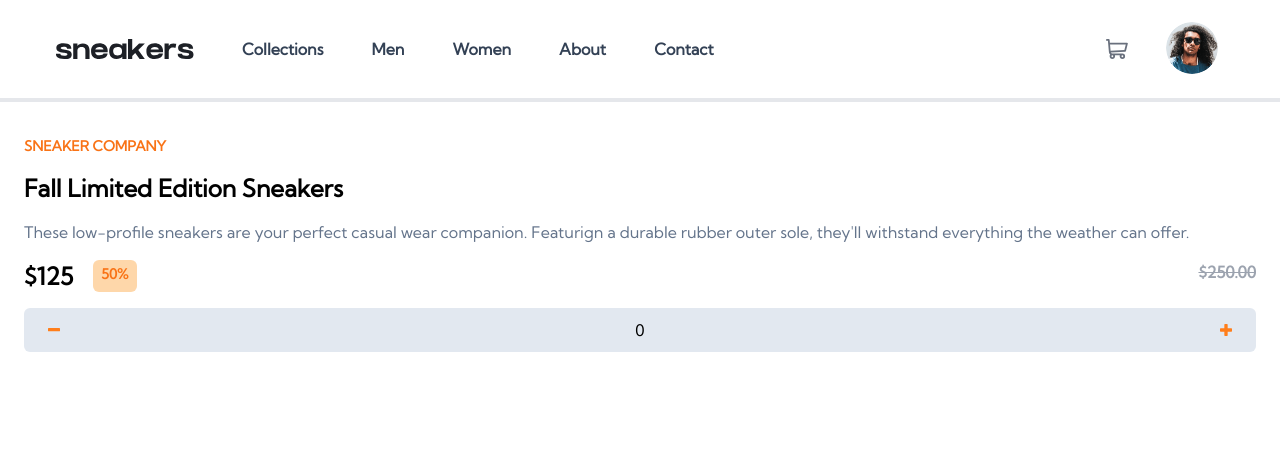
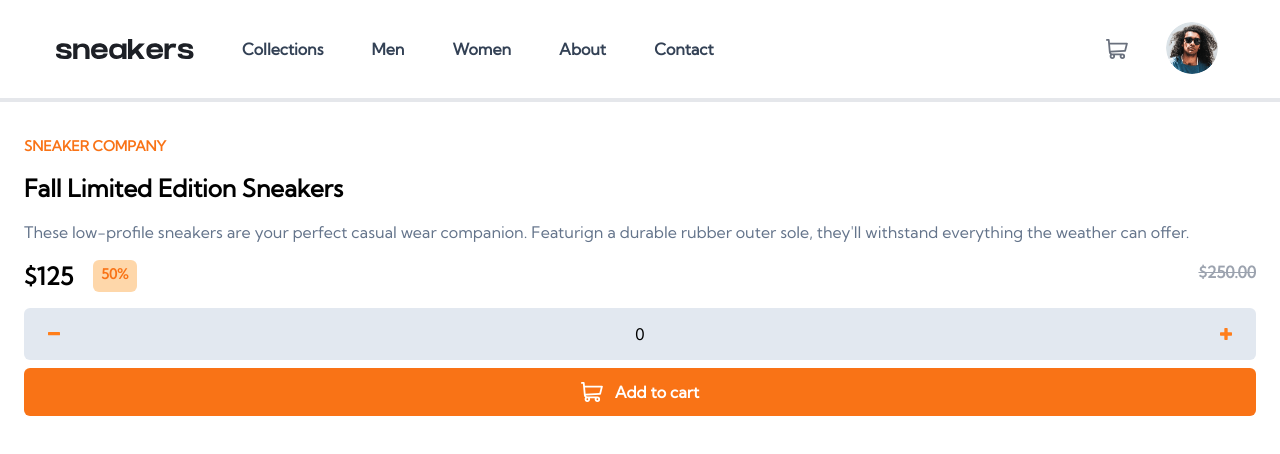
Before and after one commit to Astilion/E-commerce-product-page, a React (Vite) app: page / in a window 1280 px wide. Shown: the top 454 px of the page. Built offline with nearby package versions, Linux system fonts and the light colour scheme.

Commit message:
splitted code for productDetailSection

```diff
--- a/src/components/product/Product.tsx
+++ b/src/components/product/Product.tsx
@@ -1,42 +1,11 @@
-import plus from "../../assets/icon-plus.svg";
-import minus from "../../assets/icon-minus.svg";
+
+import ProductDetailsSection from "./productDetailSection/ProductDetailsSection";
 
 export default function Product() {
 	return (
 		<>
 			<section></section>
-			<section className='p-6'>
-				<div className='flex flex-col gap-2'>
-					<h3 className='font-bold text-orange-500 text-sm'>SNEAKER COMPANY</h3>
-					<h2 className='font-bold text-2xl py-2'>
-						Fall Limited Edition Sneakers
-					</h2>
-					<p className='text-slate-500'>
-						These low-profile sneakers are your perfect casual wear companion.
-						Featurign a durable rubber outer sole, they'll withstand everything
-						the weather can offer.
-					</p>
-				</div>
-
-				<div className='flex justify-between my-4'>
-					<div className='flex gap-5 items-cente'>
-						<h3 className='font-bold text-2xl'>$125</h3>
-						<span className='text-orange-500 font-bold rounded-md px-2 py-1 bg-orange-200 text-sm'>
-							50%
-						</span>
-					</div>
-					<span className='font-bold text-gray-400 line-through'>$250.00</span>
-				</div>
-				<div className='flex justify-between bg-slate-200 items-center px-4 py-2 rounded-md'>
-					<button className='p-2 hover:scale-125 duration-150'>
-						<img src={minus} alt='minus button' />
-					</button>
-					<span>0</span>
-					<button className='p-2 hover:scale-125 duration-150'>
-						<img src={plus} alt='plus button' />
-					</button>
-				</div>
-			</section>
+			<ProductDetailsSection/>
 		</>
 	);
 }
--- /dev/null
+++ b/src/components/product/productDetailSection/ProductDetails.tsx
@@ -0,0 +1,13 @@
+export default function ProductDetails() {
+	return (
+		<div className='flex flex-col gap-2'>
+			<h3 className='font-bold text-orange-500 text-sm'>SNEAKER COMPANY</h3>
+			<h2 className='font-bold text-2xl py-2'>Fall Limited Edition Sneakers</h2>
+			<p className='text-slate-500'>
+				These low-profile sneakers are your perfect casual wear companion.
+				Featurign a durable rubber outer sole, they'll withstand everything the
+				weather can offer.
+			</p>
+		</div>
+	);
+}
--- /dev/null
+++ b/src/components/product/productDetailSection/ProductDetailsSection.tsx
@@ -0,0 +1,16 @@
+import ProductDetails from "./ProductDetails";
+import ProductPricing from "./ProductPricing";
+import ProductQuantityControl from "./ProductQuantityControl";
+import cartIcon from '../../../assets/icon-cart-white.svg'
+
+export default function ProductDetailSection() {
+	return <section className='p-6'>
+        <ProductDetails/>
+        <ProductPricing/>
+        <ProductQuantityControl/>
+        <button className='bg-orange-500 flex w-full px-4 py-3 items-center justify-center rounded-md my-2 gap-3'>
+					<img src={cartIcon} style={{ color: "white" }} alt='' />
+					<span className="font-bold text-white">Add to cart</span>
+				</button>
+    </section>;
+}
--- /dev/null
+++ b/src/components/product/productDetailSection/ProductPricing.tsx
@@ -0,0 +1,13 @@
+export default function ProductPricing() {
+	return (
+		<div className='flex justify-between my-4'>
+			<div className='flex gap-5 items-cente'>
+				<h3 className='font-bold text-2xl'>$125</h3>
+				<span className='text-orange-500 font-bold rounded-md px-2 py-1 bg-orange-200 text-sm'>
+					50%
+				</span>
+			</div>
+			<span className='font-bold text-gray-400 line-through'>$250.00</span>
+		</div>
+	);
+}
--- /dev/null
+++ b/src/components/product/productDetailSection/ProductQuantityControl.tsx
@@ -0,0 +1,16 @@
+import minus from "../../../assets/icon-minus.svg";
+import plus from "../../../assets/icon-plus.svg";
+
+export default function ProductQuantityControl() {
+	return (
+		<div className='flex justify-between bg-slate-200 items-center px-4 py-3 my-2 rounded-md'>
+			<button className='p-2 hover:scale-125 duration-150'>
+				<img src={minus} alt='minus button' />
+			</button>
+			<span>0</span>
+			<button className='p-2 hover:scale-125 duration-150'>
+				<img src={plus} alt='plus button' />
+			</button>
+		</div>
+	);
+}
```
Also changed, not shown: src/assets/icon-cart-white.svg (added).
